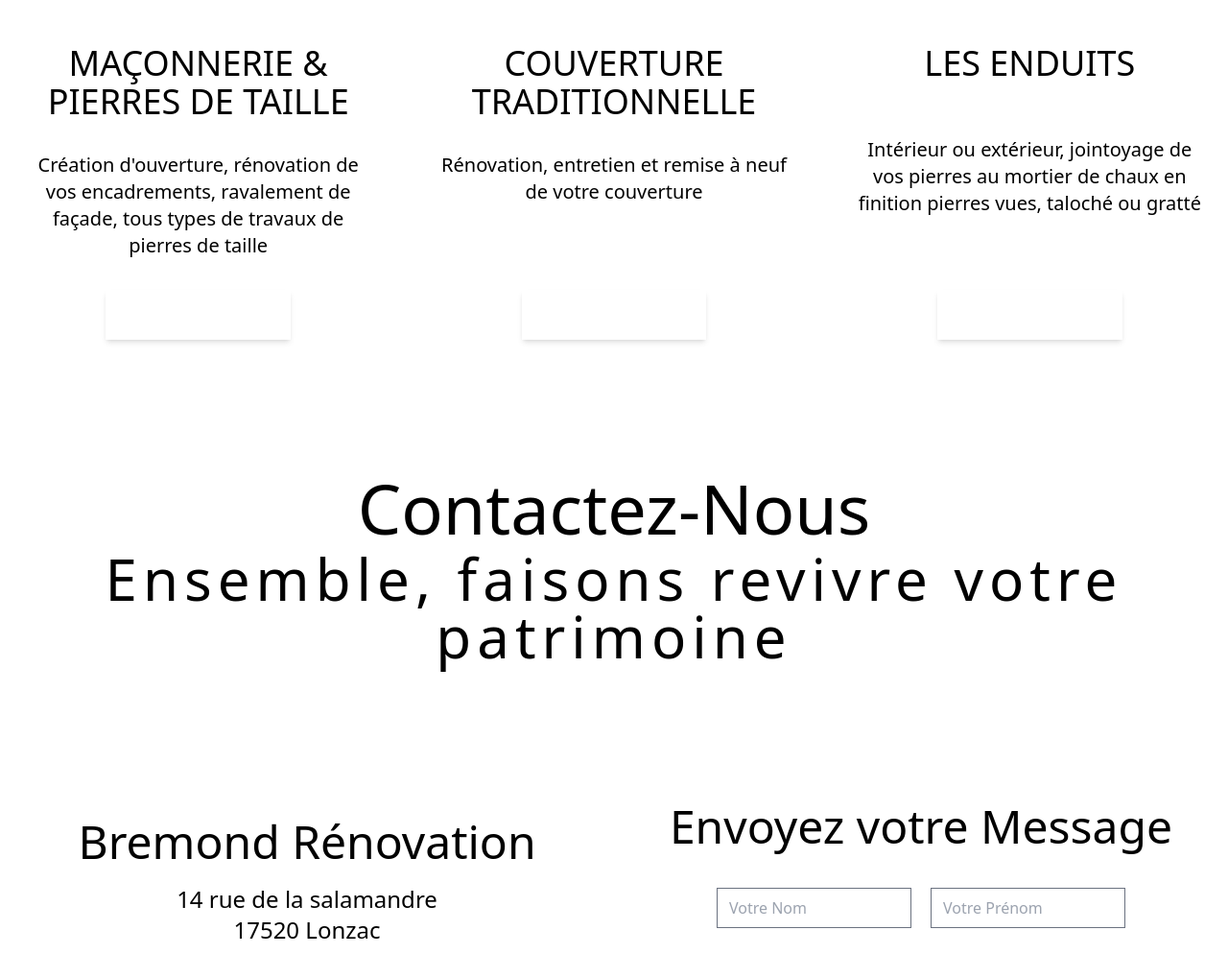
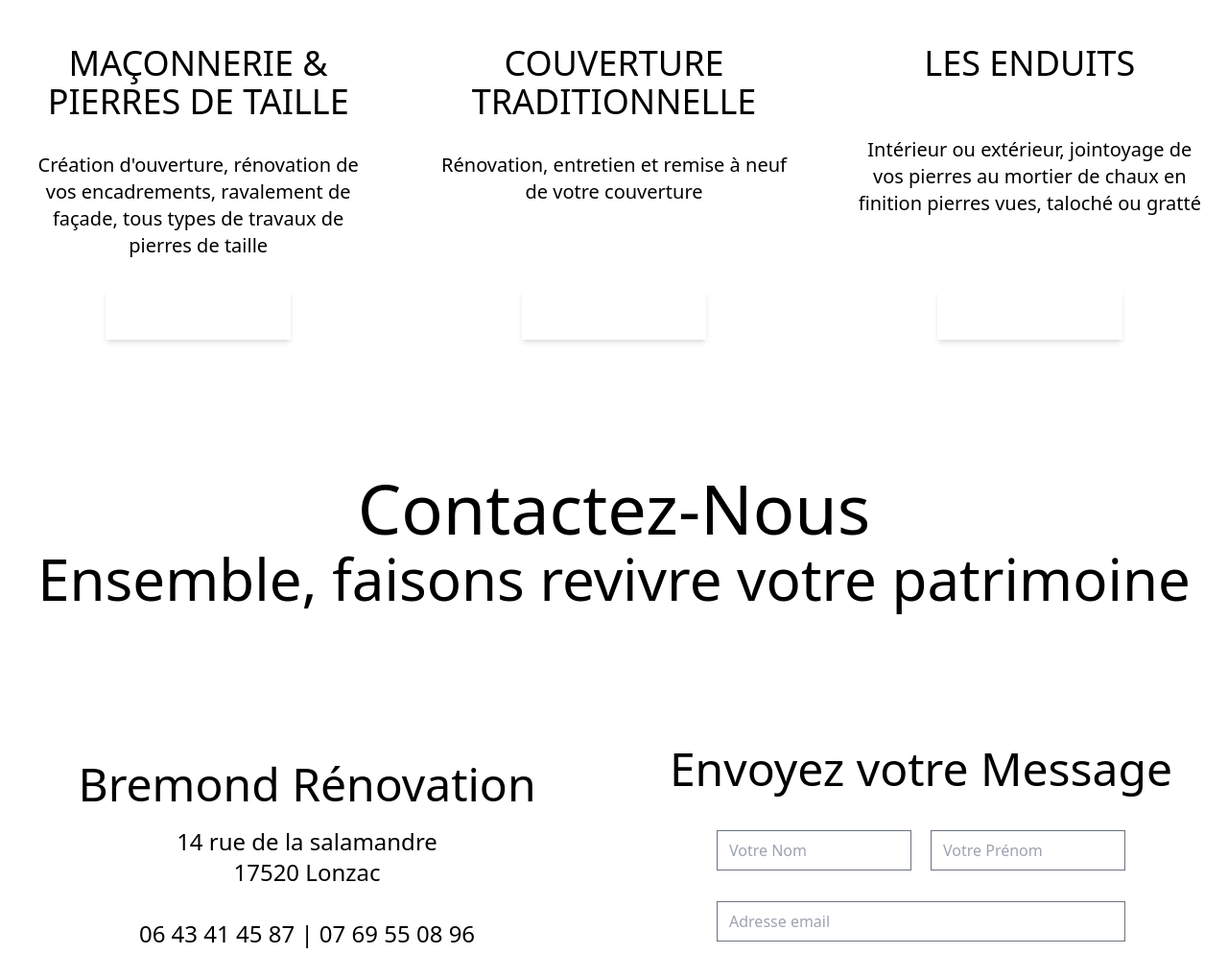
Before and after one commit to SuperGuirlande/bremond, a Django app: page / in a window 1280 px wide. Shown: the part 1971-2965 px from the top of the page at 96% size. Run offline with Django 4.2, Linux system fonts and the light colour scheme; style sheets or scripts are compiled from the project's sources; some libraries are stand-ins or nearby versions; some web fonts are replaced.

Commit message:
Changement tracking

```diff
--- a/project/main/templates/main/index.html
+++ b/project/main/templates/main/index.html
@@ -128,7 +128,7 @@
             <h2 class="gilda text-4xl sm:text-5xl md:text-6xl lg:text-7xl blanc">
                 Contactez-Nous
             </h2>
-            <h4 class="alex mt-2 tracking-widest blanc text-3xl sm:text-4xl md:text-6xl font-light">
+            <h4 class="alex mt-2 blanc text-3xl sm:text-4xl md:text-6xl font-light">
                 Ensemble, faisons revivre votre patrimoine
             </h4>
             <div class="w-96 h-[1px] bg-pierre absolute z-30 left-1/2 bottom-0 -translate-x-1/2 translate-y-10"></div>
```
